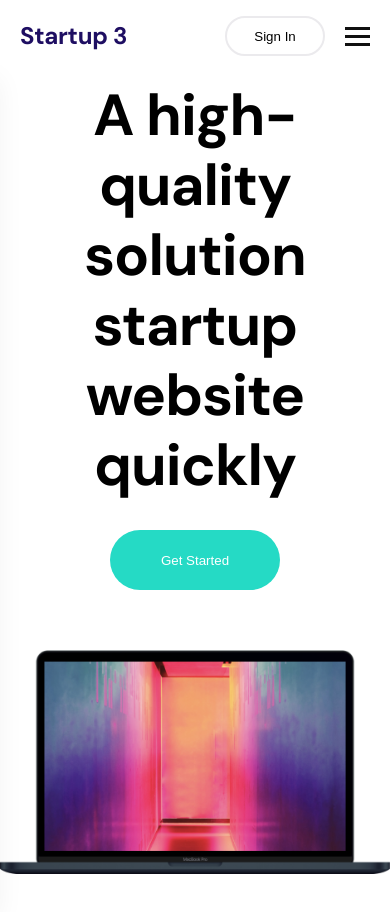
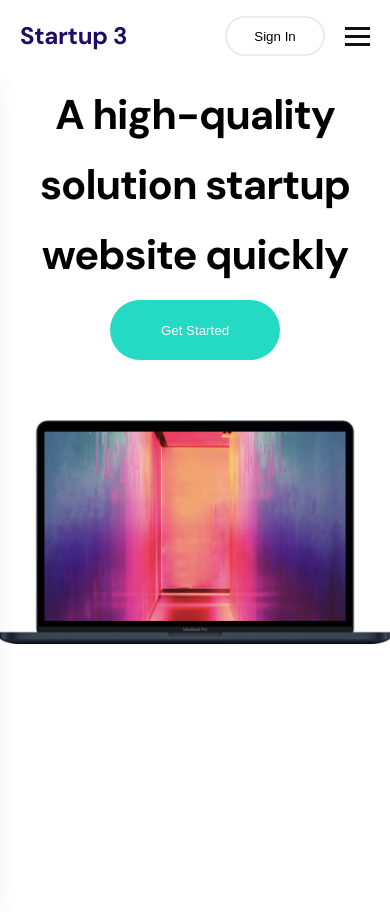
Before and after one commit to Reke7/Header-5, a plain HTML site: page index.html in a window 390 px wide. After the commit the page ends 844 px from the top, so only its background shows below. Drawn offline with Linux system fonts and the light colour scheme.

Commit message:
Made some changes

```diff
--- a/style.css
+++ b/style.css
@@ -149,7 +149,7 @@ button.get-started
 
 img
 {
-    width: 940px;
+    max-width: 100%;
     margin: 0 auto;
 }
 
@@ -215,7 +215,6 @@ img
     .container
     {
         width: 100%;
-        height: 100vh;
     }
 
     .hero
@@ -238,6 +237,12 @@ img
 @media (max-width: 400px)
 {
     .hero{
-        gap: 280px;
+        gap: 80px;
+    }
+    h2.heading
+    {
+        font-size: 2.6rem;
+        width: 80%;
+        margin: 0 auto;
     }
 }
```
